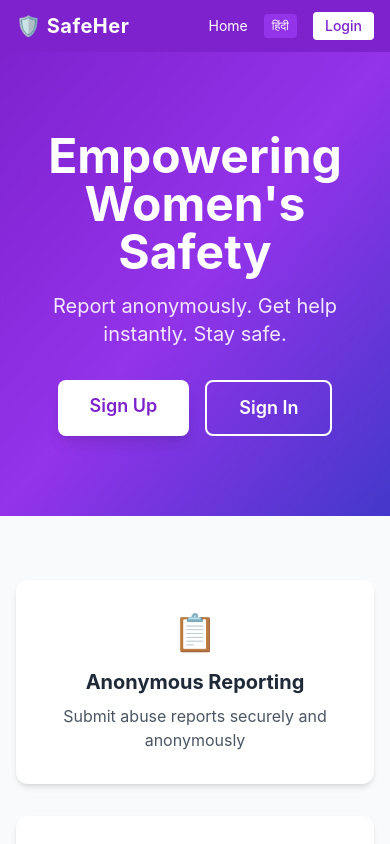
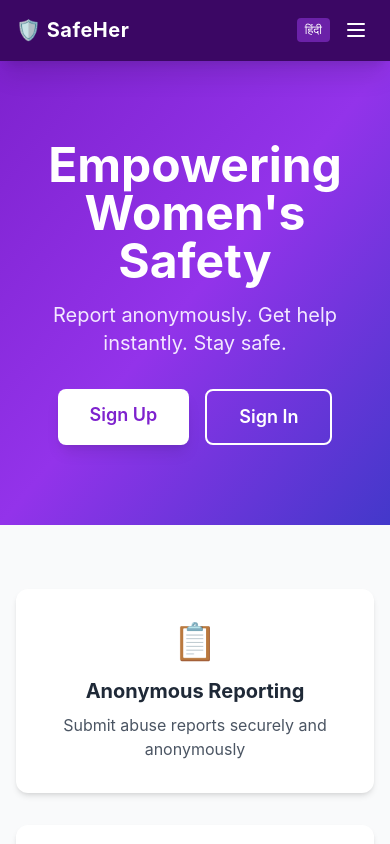
Before and after one commit to shreyamagar16/Her, a React (Vite) app in the folder frontend/: page / in a window 390 px wide. Shown: the top 844 px of the page. Built offline with nearby package versions, Linux system fonts and the light colour scheme.

Commit message:
Refactor Navbar component for improved mobile support

```diff
--- a/frontend/src/components/Navbar.jsx
+++ b/frontend/src/components/Navbar.jsx
@@ -1,3 +1,4 @@
+import { useState } from "react";
 import { Link, useNavigate } from "react-router-dom";
 import { useAuth } from "../services/AuthContext";
 import { useLang } from "../services/LangContext";
@@ -6,58 +7,152 @@ export default function Navbar() {
   const { user, logout } = useAuth();
   const { t, lang, toggleLang } = useLang();
   const navigate = useNavigate();
+  const [menuOpen, setMenuOpen] = useState(false);
 
   const handleLogout = () => {
     logout();
     navigate("/login");
+    setMenuOpen(false);
   };
 
+  const close = () => setMenuOpen(false);
+
   return (
-    <nav className="bg-purple-700 text-white shadow-lg">
+    <nav className="bg-[#3b0764] text-white shadow-xl border-b border-purple-950 relative z-50">
       <div className="max-w-7xl mx-auto px-4 py-3 flex items-center justify-between">
-        <Link to="/" className="text-xl font-bold tracking-wide">
+        {/* Logo */}
+        <Link to="/" onClick={close} className="text-xl font-bold tracking-wide flex items-center gap-2">
           🛡️ {t("appName")}
         </Link>
 
-        <div className="flex items-center gap-4 text-sm">
-          <Link to="/" className="hover:text-purple-200 transition">
-            {t("nav.home")}
-          </Link>
+        {/* Desktop links */}
+        <div className="hidden md:flex items-center gap-4 text-sm">
+          <DesktopLinks user={user} t={t} lang={lang} toggleLang={toggleLang} handleLogout={handleLogout} />
+        </div>
+
+        {/* Mobile: lang + hamburger */}
+        <div className="flex md:hidden items-center gap-2">
+          <button
+            onClick={toggleLang}
+            className="bg-purple-800 px-2 py-1 rounded text-xs font-medium hover:bg-purple-700 transition"
+          >
+            {lang === "en" ? "हिंदी" : "English"}
+          </button>
+          <button
+            onClick={() => setMenuOpen((v) => !v)}
+            className="p-1.5 rounded hover:bg-purple-800 transition"
+            aria-label="Toggle menu"
+          >
+            {menuOpen ? (
+              <svg className="w-6 h-6" fill="none" stroke="currentColor" viewBox="0 0 24 24">
+                <path strokeLinecap="round" strokeLinejoin="round" strokeWidth={2} d="M6 18L18 6M6 6l12 12" />
+              </svg>
+            ) : (
+              <svg className="w-6 h-6" fill="none" stroke="currentColor" viewBox="0 0 24 24">
+                <path strokeLinecap="round" strokeLinejoin="round" strokeWidth={2} d="M4 6h16M4 12h16M4 18h16" />
+              </svg>
+            )}
+          </button>
+        </div>
+      </div>
+
+      {/* Mobile dropdown */}
+      {menuOpen && (
+        <div className="md:hidden bg-[#2d0052] px-4 pb-4 pt-2 flex flex-col gap-0 text-sm border-t border-purple-900">
+          <MobileLink to="/" onClick={close}>{t("nav.home")}</MobileLink>
 
           {user && (
             <>
-              <Link to="/report" className="hover:text-purple-200 transition">
-                {t("nav.report")}
-              </Link>
-              <Link to="/sos" className="hover:text-purple-200 transition">
-                {t("nav.sos")}
-              </Link>
-              <Link to="/map" className="hover:text-purple-200 transition">
-                {t("nav.map")}
-              </Link>
+              <MobileLink to="/report" onClick={close}>{t("nav.report")}</MobileLink>
+              {user.role !== "ngo" && (
+                <MobileLink to="/sos" onClick={close}>{t("nav.sos")}</MobileLink>
+              )}
+              <MobileLink to="/map" onClick={close}>{t("nav.map")}</MobileLink>
             </>
           )}
 
           {user && user.role !== "ngo" && (
             <>
-              <Link to="/my-reports" className="hover:text-purple-200 transition">
-                {t("nav.myReports")}
+              <MobileLink to="/my-reports" onClick={close}>{t("nav.myReports")}</MobileLink>
+              <MobileLink to="/volunteer" onClick={close}>{t("nav.volunteer")}</MobileLink>
+              <MobileLink to="/emergency-contacts" onClick={close}>
+                🆘 Contacts
+              </MobileLink>
+            </>
+          )}
+
+          {user?.role === "ngo" && (
+            <MobileLink to="/dashboard" onClick={close}>{t("nav.dashboard")}</MobileLink>
+          )}
+
+          <div className="mt-3">
+            {user ? (
+              <button
+                onClick={handleLogout}
+                className="w-full bg-red-500 px-3 py-2.5 rounded-lg text-sm hover:bg-red-600 transition font-medium"
+              >
+                {t("nav.logout")}
+              </button>
+            ) : (
+              <Link
+                to="/login"
+                onClick={close}
+                className="block text-center bg-white text-purple-900 px-3 py-2.5 rounded-lg text-sm font-medium hover:bg-purple-100 transition"
+              >
+                {t("nav.login")}
               </Link>
-              <Link to="/volunteer" className="hover:text-purple-200 transition">
-                {t("nav.volunteer")}
+            )}
+          </div>
+        </div>
+      )}
+    </nav>
+  );
+}
+
+function MobileLink({ to, onClick, children }) {
+  return (
+    <Link
+      to={to}
+      onClick={onClick}
+      className="py-3 border-b border-purple-900/60 hover:text-purple-300 transition text-purple-100"
+    >
+      {children}
+    </Link>
+  );
+}
+
+function DesktopLinks({ user, t, lang, toggleLang, handleLogout }) {
+  return (
+    <>
+      <Link to="/" className="hover:text-purple-300 transition">{t("nav.home")}</Link>
+
+      {user && (
+        <>
+          <Link to="/report" className="hover:text-purple-300 transition">{t("nav.report")}</Link>
+          {user.role !== "ngo" && (
+            <Link to="/sos" className="hover:text-purple-300 transition">{t("nav.sos")}</Link>
+          )}
+          <Link to="/map" className="hover:text-purple-300 transition">{t("nav.map")}</Link>
+        </>
+      )}
+
+      {user && user.role !== "ngo" && (
+        <>
+          <Link to="/my-reports" className="hover:text-purple-300 transition">{t("nav.myReports")}</Link>
+          <Link to="/volunteer" className="hover:text-purple-300 transition">{t("nav.volunteer")}</Link>
+          <Link to="/emergency-contacts" className="hover:text-purple-300 transition text-purple-200 font-medium">
+            🆘 Contacts
           </Link>
         </>
       )}
 
       {user?.role === "ngo" && (
-            <Link to="/dashboard" className="hover:text-purple-200 transition">
-              {t("nav.dashboard")}
-            </Link>
+        <Link to="/dashboard" className="hover:text-purple-300 transition">{t("nav.dashboard")}</Link>
       )}
 
       <button
         onClick={toggleLang}
-            className="bg-purple-600 px-2 py-1 rounded text-xs font-medium hover:bg-purple-500 transition"
+        className="bg-purple-800 px-2 py-1 rounded text-xs font-medium hover:bg-purple-700 transition"
       >
         {lang === "en" ? "हिंदी" : "English"}
       </button>
@@ -72,13 +167,11 @@ export default function Navbar() {
       ) : (
         <Link
           to="/login"
-              className="bg-white text-purple-700 px-3 py-1 rounded text-sm font-medium hover:bg-purple-100 transition"
+          className="bg-white text-purple-900 px-3 py-1 rounded text-sm font-medium hover:bg-purple-100 transition"
         >
           {t("nav.login")}
         </Link>
       )}
-        </div>
-      </div>
-    </nav>
+    </>
   );
 }
```
Lines whose indentation alone changed are shown as unchanged.
